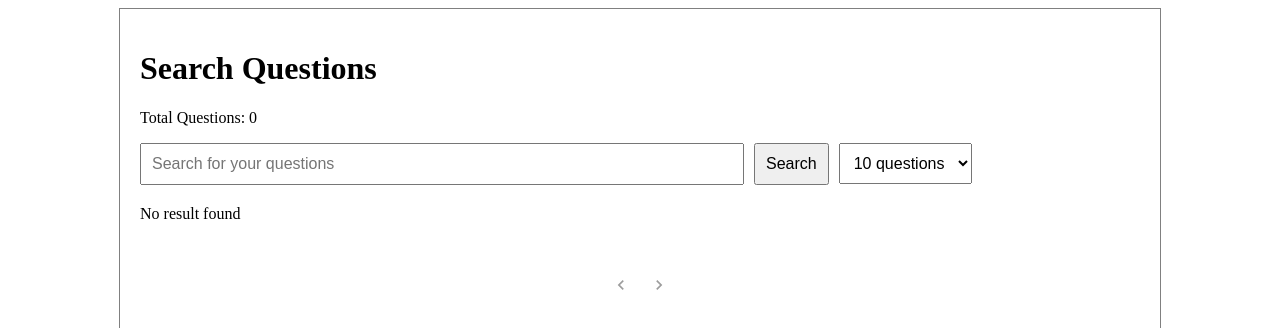
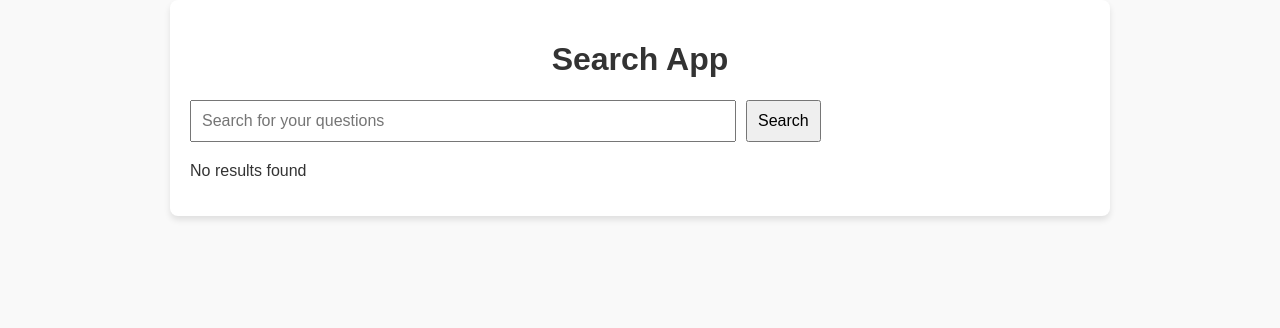
Before and after one commit to TirtharajBarma/speakxx, a React (Vite) app in the folder frontend/: page / in a window 1280 px wide. Shown: the top 328 px of the page. Built offline with nearby package versions, Linux system fonts and the light colour scheme.

Commit message:
implement server side pagination

```diff
--- a/frontend/package.json
+++ b/frontend/package.json
@@ -28,6 +28,7 @@
     "eslint-plugin-react-hooks": "^5.0.0",
     "eslint-plugin-react-refresh": "^0.4.16",
     "globals": "^15.14.0",
+    "tailwindcss": "^4.0.0",
     "vite": "^6.0.5"
   }
 }
--- a/frontend/src/App.css
+++ b/frontend/src/App.css
@@ -0,0 +1,17 @@
+/* General Styles */
+body {
+    font-family: 'Arial', sans-serif;
+    margin: 0;
+    padding: 0;
+    background: #f9f9f9;
+    color: #333;
+  }
+
+  .container {
+    max-width: 900px;
+    margin: 0 auto;
+    padding: 20px;
+    background: #ffffff;
+    border-radius: 8px;
+    box-shadow: 0 4px 6px rgba(0, 0, 0, 0.1);
+  }
--- a/frontend/src/App.jsx
+++ b/frontend/src/App.jsx
@@ -1,61 +1,79 @@
-import React, {useState, useEffect} from 'react';
-import {SearchInput, SearchResults, PaginationComponent} from './components/index'
-import axios from 'axios'
+import React, { useState, useEffect } from 'react';
+import axios from 'axios';
+import { SearchInput, SearchResults, PaginationComponent } from './components';
+import './App.css'
 
 function App() {
+  const [query, setQuery] = useState('');
+  const [results, setResults] = useState([]);
+  const [loading, setLoading] = useState(false);
+  const [error, setError] = useState(null);
+  const [page, setPage] = useState(1); // Current page
+  const [totalPages, setTotalPages] = useState(0);      // total page -> per page
 
-  const [query, setQuery] = useState('');
-  const [loading, setLoading] = useState(false);
-  const [results, setResults] = useState([]);
-  const [currentPage, setCurrentPage] = useState(1);
-  const [questionPerPage, setQuestionPerPage] = useState(10);
 
-  const handleSearch = async () => {
-    if (!query) return;
+  const fetchResults = async(newPage = 1) => {
+      if (!query.trim()) return;
       setLoading(true);
-    setCurrentPage(1);
+      setError(null);
 
       try {
-      const res = await axios.get('http://localhost:5001/api/search', {
-        params: { query },
+        const response = await axios.get('http://localhost:5001/api/search', {
+          params: { query, page: 1, limit: 10 }
         });
-      setResults(res.data);
-    } catch (error) {
-      console.error('Error fetching search results', error);
-      setResults([]);
-    }
-    finally {
+
+        setResults(response.data.results);
+        setTotalPages(response.data.totalPages);
+        setPage(newPage);
+
+      } catch (err) {
+        console.error('Error fetching search results:', err);
+        setError('something went wrong');
+      } finally {
         setLoading(false);
       }
+  }
+
+  // fetch the 1st page of the new query
+  const handleSearch = async() => {
+      fetchResults(1);
   };
 
-  const startIndex = (currentPage - 1) * questionPerPage;
-  const endIndex = startIndex + questionPerPage;
-
-  const handlePageChange = (event, page) => {
-    setCurrentPage(page);
+  const handlePageChange = async(newPage) => {
+      fetchResults(newPage);
 };
 
   return (
-    <div style={{ padding: '20px', maxWidth: '1000px', margin: '0 auto', border: '1px solid gray' }}>
-    <h1>Search Questions</h1>
-    <p>Total Questions: {results.length}</p>
+    <div className='container'>
+      <h1 style={{textAlign: 'center'}}>Search App</h1>
 
-    <SearchInput query={query} setQuery={setQuery} handleSearch={handleSearch} setQuestionPerPage={setQuestionPerPage}/>
+      <SearchInput
+        query={query}
+        setQuery={setQuery}
+        handleSearch={handleSearch}
+      />
 
-    {loading ? (
-      <p>Loading...</p>
-    ) : (
-      <SearchResults results={results} startIndex={startIndex} endIndex={endIndex} />
+      {loading && (
+        <div className="spinner">
+          <div></div>
+        </div>
       )}
 
+      {!loading && results.length > 0 && (
+          <div>
+            <SearchResults results={results} page={page} limit={10} />
               <PaginationComponent
-      count={Math.ceil(results.length / questionPerPage)}
-      currentPage={currentPage}
+                  currentPage={page}
+                  totalPages={totalPages}
                   handlePageChange={handlePageChange}
               />
           </div>
-  )
+      )}
+
+      {!loading && results.length === 0 && <p>No results found</p>}
+
+    </div>
+  );
 }
 
-export default App
+export default App;
--- a/frontend/src/components/PaginationComponent.jsx
+++ b/frontend/src/components/PaginationComponent.jsx
@@ -1,21 +1,21 @@
-import React from 'react';
 import Pagination from '@mui/material/Pagination';
 import Stack from '@mui/material/Stack';
 
-const PaginationComponent = ({ count, currentPage, handlePageChange }) => {
+const PaginationComponent = ({ totalPages, currentPage, handlePageChange }) => {
   return (
-    <Stack spacing={2}>
-      <div style={{display: 'flex', justifyContent: 'center', alignItems: 'center', margin: '30px auto'}}>
-        <Pagination
-          count={count}
-          page={currentPage}
-          onChange={handlePageChange}
-          sx={{
-            "& .MuiPaginationItem-root": { color: "black" },
-            "& .Mui-selected": { backgroundColor: "white", color: "black" },
+    <Stack spacing={2} alignItems="center" marginTop="20px">
+      <Pagination
+        count={totalPages}
+        page={currentPage}
+        onChange={(event, page) => handlePageChange(page)}
+        color="secondary"
+        sx={{
+            '& .Mui-selected': {
+              backgroundColor: '#007bff',
+              color: 'white',
+            },
           }}
-        />
-      </div>
+      />
     </Stack>
   );
 };
--- a/frontend/src/components/QuestionPerPageSelector.jsx
+++ /dev/null
@@ -1,17 +0,0 @@
-import React from 'react';
-
-const QuestionPerPageSelector = ({ setQuestionPerPage }) => {
-  return (
-    <select
-      onChange={(e) => setQuestionPerPage(Number(e.target.value))}
-      style={{ marginLeft: '10px', padding: '10px', fontSize: '16px' }}
-    >
-      <option value={10}>10 questions</option>
-      <option value={15}>15 questions</option>
-      <option value={20}>20 questions</option>
-      <option value={25}>25 questions</option>
-    </select>
-  );
-};
-
-export default QuestionPerPageSelector;
--- a/frontend/src/components/SearchInput.jsx
+++ b/frontend/src/components/SearchInput.jsx
@@ -1,6 +1,11 @@
 import React from 'react';
 
-const SearchInput = ({ query, setQuery, handleSearch, setQuestionPerPage }) => {
+const SearchInput = ({ query, setQuery, handleSearch}) => {
+
+  const handleKeyDown = (e) => {
+    if(e.key === 'Enter') handleSearch();
+  }
+
   return (
     <div style={{ marginBottom: '20px' }}>
       <input
@@ -8,6 +13,7 @@ const SearchInput = ({ query, setQuery, handleSearch, setQuestionPerPage }) => {
         value={query}
         onChange={(e) => setQuery(e.target.value)}
         placeholder="Search for your questions"
+        onKeyDown={handleKeyDown}
         style={{ width: '58%', padding: '10px', fontSize: '16px' }}
       />
       <button
@@ -17,15 +23,6 @@ const SearchInput = ({ query, setQuery, handleSearch, setQuestionPerPage }) => {
       >
         Search
       </button>
-      <select
-        onChange={(e) => setQuestionPerPage(Number(e.target.value))}
-        style={{ marginLeft: '10px', padding: '10px', fontSize: '16px' }}
-      >
-        <option value={10}>10 questions</option>
-        <option value={15}>15 questions</option>
-        <option value={20}>20 questions</option>
-        <option value={25}>25 questions</option>
-    </select>
     </div>
   );
 };
--- a/frontend/src/components/SearchResults.jsx
+++ b/frontend/src/components/SearchResults.jsx
@@ -1,6 +1,6 @@
 import React, {useState} from 'react';
 
-const SearchResults = ({ results, startIndex, endIndex }) => {
+const SearchResults = ({ results, page, limit }) => {
 
   const [visibleSolutions, setVisibleSolutions] = useState({});
 
@@ -36,9 +36,9 @@ const SearchResults = ({ results, startIndex, endIndex }) => {
             </tr>
           </thead>
           <tbody>
-            {results.slice(startIndex, endIndex).map((item, index) => (
+            {results.map((item, index) => (
               <tr key={item._id}>
-                <td style={{ border: '1px solid #ddd', padding: '8px' }}>{startIndex + index + 1}</td>
+                <td style={{ border: '1px solid #ddd', padding: '8px' }}>{index + 1 + (page - 1) * limit}</td>
                 <td style={{ border: '1px solid #ddd', padding: '8px' }}>
                   {item.title}
                   {item.type === 'MCQ' && item.options && (
--- a/frontend/src/components/index.js
+++ b/frontend/src/components/index.js
@@ -1,11 +1,9 @@
 import SearchInput from "./SearchInput";
 import SearchResults from "./SearchResults";
 import PaginationComponent from "./PaginationComponent";
-import QuestionPerPageSelector from "./QuestionPerPageSelector";
 
 export {
     SearchInput,
     SearchResults,
     PaginationComponent,
-    QuestionPerPageSelector
 }
```
Also changed, not shown: 2 other files (tests, documents, lock files or other folders). Lines whose indentation alone changed are shown as unchanged.
